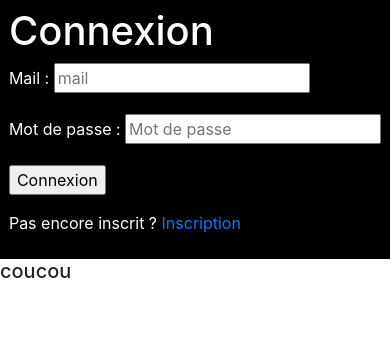
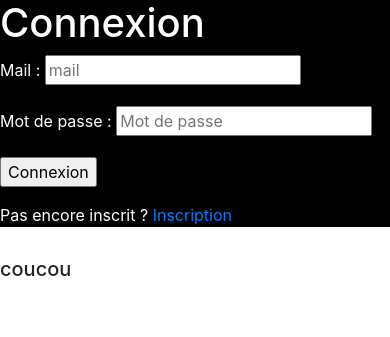
Before and after one commit to thomas-isaac/Projet_Web, a PHP site: page /connexion.php in a window 390 px wide; the page is wider, and only the part inside the window is pictured. Shown: the part 507-844 px from the top of that part. Run offline with PHP 8.4, Linux system fonts and the light colour scheme; some libraries are stand-ins or nearby versions.

Commit message:
Update style.css

```diff
--- a/Toolbox/style.css
+++ b/Toolbox/style.css
@@ -1,3 +1,7 @@
+html
+{
+    background-color: #000;
+}
 body
 {
     margin: 0%;
@@ -43,6 +47,7 @@ header
     margin:0;
 }
 
+
 #Logo_CESI
 {
     height: 30%;
@@ -70,7 +75,7 @@ header
    color: white;
    padding: 0;
    margin-top: 1%;
-   font-size: 150%;
+   font-size: 20px;
    width: 10%;
    height: 80%;
    font-family: Arial, Helvetica, sans-serif;
@@ -82,10 +87,9 @@ header
 #btn:hover
 {
     background-color: #fff;
+    text-decoration: none;
     color: #000;
 }
-
-
 #btn:hover::before
 {
     height: 100%;
@@ -97,7 +101,7 @@ header
    border: none;
    padding: 0;
    margin-top: 3%;
-   font-size: 150%;
+   font-size: 20px;
    width: 10%;
    height: 10%;
    font-family: Arial, Helvetica, sans-serif;
@@ -110,6 +114,7 @@ header
 {
     background-color: #344296;
     color: #fff;
+    text-decoration: none;
 }
 #btn1::before
 {
@@ -133,22 +138,39 @@ main
 {
     color: white;
     background-color: black;
-    display:flex;
-    justify-content: space-around;
-    padding-top: 2%;
-    padding-bottom: 2%;
 }
-
-#mail #password
+.text
 {
-    border-radius: 50px 50px 50px 50px;
+    border: none;
+    border-radius: 55px 55px 55px 55px;
 }
 
 footer
 {
-    width: 15%;
-    height: 5%;
+    background-color: white;
+    background-position: center;
+    width: 100%;
+    height: 7vh;
+    display: flex;
+    flex-direction: column;
+    justify-content: center;
+    margin-left: auto;
+    margin-right: auto;
+    margin-bottom: 0;
 }
+#footerlogo
+{
+    display: flex;
+    justify-content: space-around;
+    height: 60%;
+    width: 50%;
+    margin-top: 0%;
+    margin-bottom: 0;
+    margin-right: auto;
+    margin-left: auto;
+}
+
+
 
                     /*----------------------------------------------------------------------*/
                     /*----------------------------------------------------------------------*/
@@ -161,34 +183,30 @@ footer
 {
     html
     {
-        background-color: rgb(43, 80, 145);
+        background-color: black;
     }
 
+    header
+    {
+        background-image: none;
+        width: 100%;
+        height: 20vh;
+        position: fixed;
+
+    }
     #conteneur
     {
         background-color: rgb(43, 80, 145);
         height: 70%;
     }
-
     #Logo_BDE
     {
        margin-top: 1.5%;
-       width: 22%;
+       width: 27%;
        height: 95%;
 
     }
-
     #Logo_CESI
-    {
-        display: none;
-    }
-
-    header
-    {
-        background-image: none;
-    }
-
-    #btn1
     {
         display: none;
     }
@@ -203,14 +221,6 @@ footer
         padding: 0;
         margin-top: 0;
     }
-
-    header
-    {
-        width: 100%;
-        height: 20vh;
-        position: fixed;
-    }
-
     #btn
     {
         margin-bottom: 5%;
@@ -223,9 +233,34 @@ footer
         height: 60%;
         font-family: Arial, Helvetica, sans-serif;
         cursor: pointer;
-       /*margin: 6%; */
         background-color: #fff;
         border-radius: 50px 50px 50px 50px;
     }
+    #btn1
+    {
+        display: none;
+    }
+    body
+    {
+        background-color: #000;
+    }
+    footer
+    {
+        background-color: #fff;
+        height: 10vh;
+        margin-bottom: 0%
+    }
+    #footerlogo
+    {
+        width: 97%;
+    }
+    #mentions
+    {
+        font-size: 70%;
+    }
+    #facebook #twitter #youtube #gmail
+    {
+        width: 2%;
+    }
 
 }
```
Lines whose indentation alone changed are shown as unchanged.
